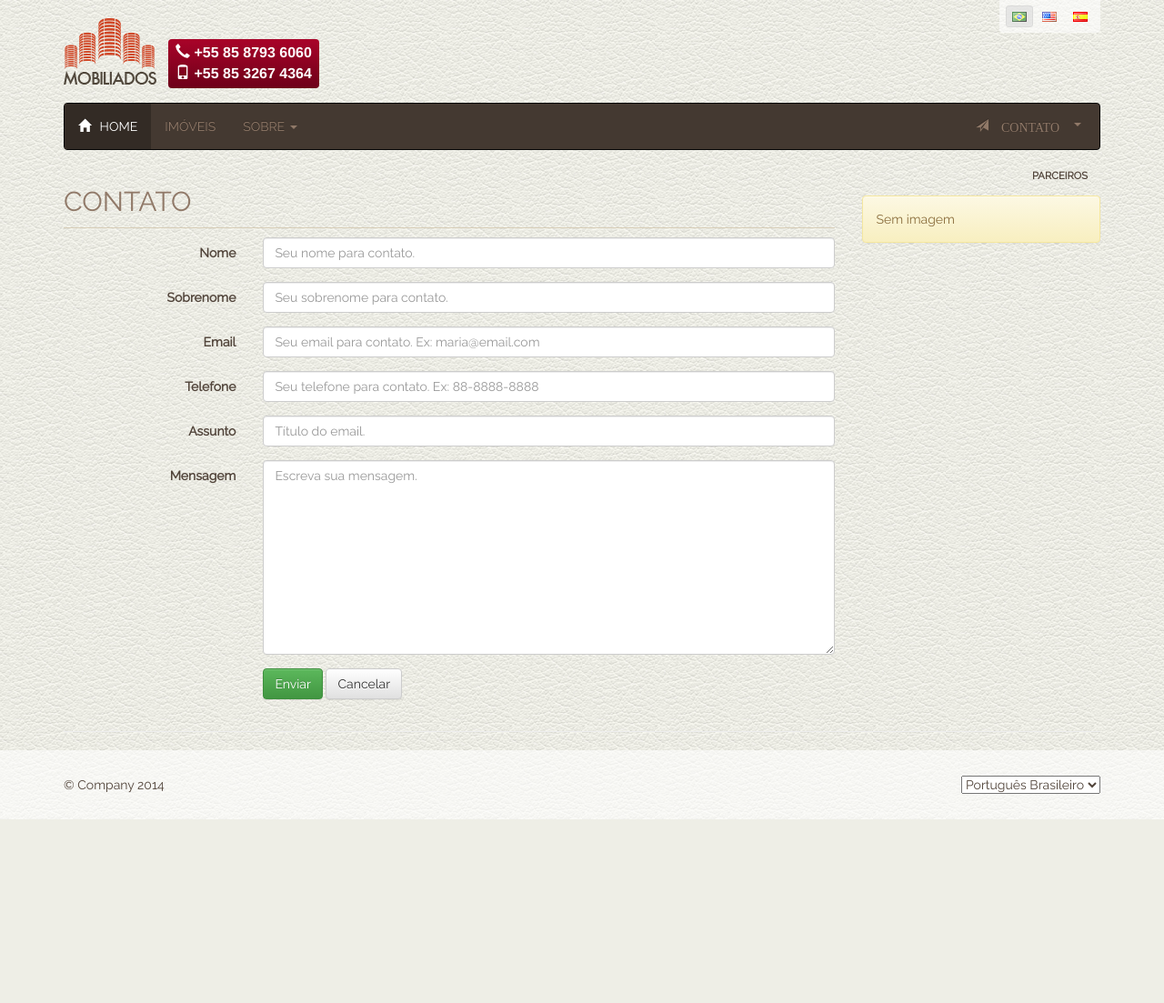
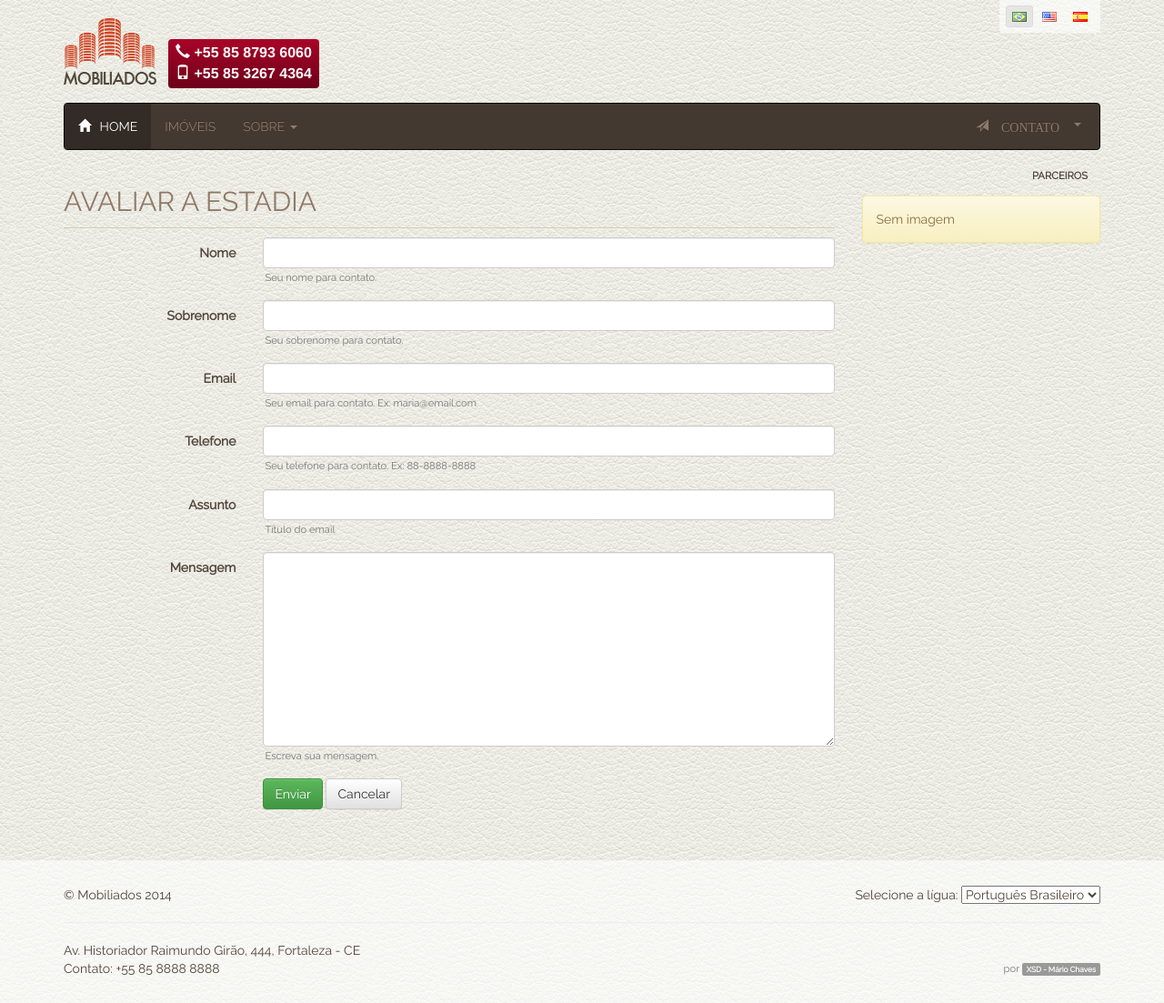
Before and after one commit to macndesign/imobiliados, a Django app: page /avaliar-estadia/ in a window 1280 px wide. Shown: the whole page at 91% size. Before the commit the page ends 901 px from the top, so only its background shows below. Run offline with Django 3.2, Linux system fonts and the light colour scheme; data that the repository does not hold is empty; some libraries are stand-ins or nearby versions.

Commit message:
finish v1

```diff
--- a/core/forms.py
+++ b/core/forms.py
@@ -17,8 +17,8 @@ phone_digits_re = re.compile(r'^(\d{2})[-\.]?(\d{4,5})[-\.]?(\d{4})$')
 
 class BRPhoneNumberField(Field):
     default_error_messages = {
-        'invalid': _(('Phone numbers must be in either of the following '
-                      'formats: XX-XXXX-XXXX or XX-XXXXX-XXXX.')),
+        'invalid': _('Os números de telefone deve estar em um dos seguintes '
+                     'formatos: 99-9999-9999 ou 99-99999-9999, pode ser escrito sem os hífens.'),
     }
 
     def clean(self, value):
@@ -43,7 +43,7 @@ class ContactForm(forms.Form):
         help_text=_('Seu nome para contato.'),
         widget=forms.TextInput(attrs={
             'class': 'form-control',
-            'placeholder': _('Seu nome para contato.')}
+            }
         )
     )
 
@@ -53,7 +53,7 @@ class ContactForm(forms.Form):
         help_text=_('Seu sobrenome para contato.'),
         widget=forms.TextInput(attrs={
             'class': 'form-control',
-            'placeholder': _('Seu sobrenome para contato.')}
+            }
         )
     )
 
@@ -63,7 +63,7 @@ class ContactForm(forms.Form):
         help_text=_('Seu email para contato. Ex: maria@email.com'),
         widget=forms.TextInput(attrs={
             'class': 'form-control',
-            'placeholder': _('Seu email para contato. Ex: maria@email.com')}
+            }
         )
     )
 
@@ -73,7 +73,7 @@ class ContactForm(forms.Form):
         help_text=_('Seu telefone para contato. Ex: 88-8888-8888'),
         widget=forms.TextInput(attrs={
             'class': 'form-control',
-            'placeholder': _('Seu telefone para contato. Ex: 88-8888-8888')}
+            }
         )
     )
 
@@ -83,7 +83,7 @@ class ContactForm(forms.Form):
         help_text=_('Título do email'),
         widget=forms.TextInput(attrs={
             'class': 'form-control',
-            'placeholder': _('Título do email.')}
+            }
         )
     )
 
@@ -93,6 +93,6 @@ class ContactForm(forms.Form):
         help_text=_('Escreva sua mensagem.'),
         widget=forms.Textarea(attrs={
             'class': 'form-control',
-            'placeholder': _('Escreva sua mensagem.')}
+            }
         )
     )
--- a/core/static/css/style.css
+++ b/core/static/css/style.css
@@ -115,6 +115,14 @@ h1, h2 {
     font-size: .8em
 }
 
+/* help text */
+.help-text {
+    font-size: .8em;
+    color: #777;
+    line-height: 1.8em;
+    text-indent: 2px;
+}
+
 /* Parceiros */
 .parceiros .title {
     margin-bottom: 14px;
@@ -179,10 +187,11 @@ h1, h2 {
 }
 
 /* Messages */
-.messages {
+.messages, .errorlist {
     list-style: none;
     padding-left: 0;
 }
+
 
 /* footer */
 .footer {
--- a/core/templates/base.html
+++ b/core/templates/base.html
@@ -124,11 +124,12 @@
     <div class="container">
         <div class="row">
             <div class="col-md-6">
-                &copy; {% trans 'Company' %} 2014
+                &copy; {% trans 'Mobiliados' %} 2014
             </div>
             <div class="col-md-6">
                 <form action="{% url 'set_language' %}" class="pull-right" method="post">
                     {% csrf_token %}
+                    {% trans 'Selecione a lígua' %}:
                     <input name="next" type="hidden" value="{{ redirect_to }}" />
                     <select name="language" onchange='this.form.submit()'>
                         {% for language in languages %}
@@ -138,6 +139,15 @@
                         {% endfor %}
                     </select>
                 </form>
+            </div>
+            <div class="col-md-12">
+                <hr/>
+                {% trans 'Av. Historiador Raimundo Girão, 444, Fortaleza - CE' %}<br/>
+                {% trans 'Contato: +55 85 8888 8888' %}
+                <span class="pull-right help-text">
+                    {% trans 'por' %}
+                    <a href="mailto:macndesign@gmail.com" target="_blank" class="label label-default">XSD - Mário Chaves</a>
+                </span>
             </div>
         </div>
     </div>
--- a/core/templates/core/avaliar-estadia.html
+++ b/core/templates/core/avaliar-estadia.html
@@ -2,7 +2,7 @@
 {% load i18n %}
 {% load staticfiles %}
 {% block titulo %}
-        <h2>{% trans 'Avalie a estadia' %}</h2>
+        <h2>{% trans 'Avaliar a estadia' %}</h2>
     {% endblock %}
 {% block content %}
     {{ block.super }}
--- a/core/templates/core/contato.html
+++ b/core/templates/core/contato.html
@@ -26,10 +26,22 @@
 
                 {% for field in form %}
                 <div class="form-group {% if field.errors %}has-error{% endif %} has-feedback">
+
+                    {% if field.errors %}
+                        <div class="col-sm-9 col-sm-offset-3">
+                            <div class="alert alert-warning">
+                                {{ field.errors }}
+                            </div>
+                        </div>
+                    {% endif %}
+
                     <label class="control-label col-sm-3" for="{{ field.auto_id }}">{{ field.label }}</label>
                     <div class="col-sm-9">
                         {{ field }}
                         <span class="glyphicon {% if field.errors %}glyphicon-remove{% endif %} form-control-feedback"></span>
+                    </div>
+                    <div class="col-sm-9 col-sm-offset-3 help-text">
+                        {{ field.help_text }}
                     </div>
                 </div>
                 {% endfor %}
--- a/core/templates/core/imoveis.html
+++ b/core/templates/core/imoveis.html
@@ -32,7 +32,7 @@
                                 <ul class="slides">
                                     {% for imagem in imovel.imagem_set.all|slice:":4" %}
                                     <li data-thumb="{{ imagem.thumb.url }}">
-                                        <a href="#"><img src="{{ imagem.display.url }}"/></a>
+                                        <a href="{% url 'core:imovel' imovel.pk %}"><img src="{{ imagem.display.url }}"/></a>
                                     </li>
                                     {% empty %}
                                         {% trans 'Sem imagem' %}
@@ -50,7 +50,7 @@
                                 <span class="label {% if imovel.alugado %}label-danger{% else %}label-success{% endif %}">
                                 {% if imovel.alugado %}{% trans 'Alugado' %}{% else %}{% trans 'Livre' %}{% endif %}</span>
                             </h4>
-                            <h3><a href="#">{{ imovel.tipo_imovel }}</a></h3>
+                            <h3><a href="{% url 'core:imovel' imovel.pk %}">{{ imovel.tipo_imovel }}</a></h3>
                             {% if imovel.nome %}<strong>{{ imovel.nome|upper }}</strong><br>{% endif %}
                             <span class="imovel-label-endereco">{% trans 'Endereço:' %}</span><br/>
                             {{ imovel.endereco }}, N&ordm; {{ imovel.numero }}
--- a/core/templates/core/imovel.html
+++ b/core/templates/core/imovel.html
@@ -62,7 +62,7 @@
                             {% if imovel.descricao %}
                                 <hr/>
                                 <span class="desc-menor">{% trans 'Descrição' %}:</span><br/>
-                                {{ imovel.descricao }}
+                                {{ imovel.descricao|safe }}
                             {% endif %}
                         </div>
                     </div>
--- a/core/templates/core/index.html
+++ b/core/templates/core/index.html
@@ -60,7 +60,7 @@
         <div class="col-md-3 destaque-desc">
             <div class="row">
                 <div class="col-md-12">
-                    <h5>{{ imovel.tipo_imovel }} <span class="label {% if imovel.alugado %}label-danger{% else %}label-default{% endif %} pull-right">
+                    <h5><a href="{% url 'core:imovel' imovel.pk %}">{{ imovel.tipo_imovel }}</a> <span class="label {% if imovel.alugado %}label-danger{% else %}label-default{% endif %} pull-right">
                         #{{ imovel.codigo }} {% if imovel.alugado %}Alugado{% endif %}</span></h5>
                 </div>
                 <div class="col-md-12">
@@ -68,7 +68,7 @@
                         <ul class="slides">
                             {% for imagem in imovel.imagem_set.all|slice:":4" %}
                             <li data-thumb="{{ imagem.thumb.url }}">
-                                <a href="#"><img src="{{ imagem.display.url }}"/></a>
+                                <a href="{% url 'core:imovel' imovel.pk %}"><img src="{{ imagem.display.url }}"/></a>
                             </li>
                             {% empty %}
                                 {% trans 'Sem imagem' %}
@@ -77,7 +77,7 @@
                     </div>
                 </div>
                 <div class="col-md-12">
-                    {% if imovel.nome %}<strong>{{ imovel.nome|upper }}</strong><br>{% endif %}
+                    {% if imovel.nome %}<strong><a href="{% url 'core:imovel' imovel.pk %}">{{ imovel.nome|upper }}</a></strong><br>{% endif %}
                     {{ imovel.endereco }}, {{ imovel.numero }}
                     {% if imovel.complemento %} - {{ imovel.complemento }}{% endif %}<br/>
                     {{ imovel.cidade.descricao }} - {{ imovel.uf.abreviatura }}<br/>
--- a/core/views.py
+++ b/core/views.py
@@ -118,3 +118,4 @@ class FaleConoscoFormView(ContactFormView):
 
 class AvaliarEstadiaFormView(ContactFormView):
     type_message = 'Avalie a estadia'
+    template_name = 'core/avaliar-estadia.html'
--- a/location/templatetags/locationtag.py
+++ b/location/templatetags/locationtag.py
@@ -1,4 +1,4 @@
-# coding: utf:8
+from __future__ import unicode_literals, absolute_import
 from django import template
 from django.conf import settings
 
```
Also changed, not shown: locale/en/LC_MESSAGES/django.po (added), locale/es/LC_MESSAGES/django.po (added), locale/pt_BR/LC_MESSAGES/django.po (added), 1 other file.
